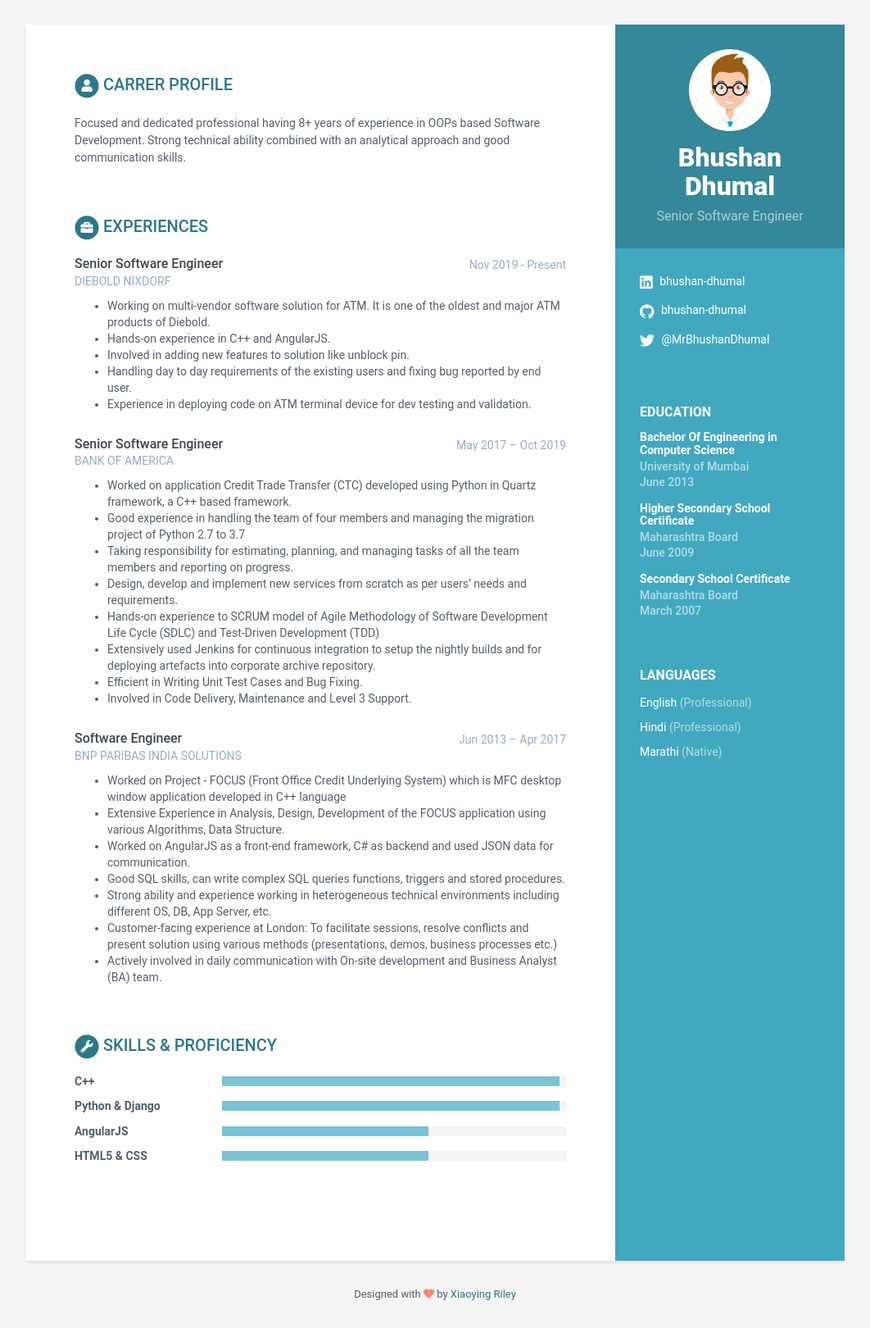
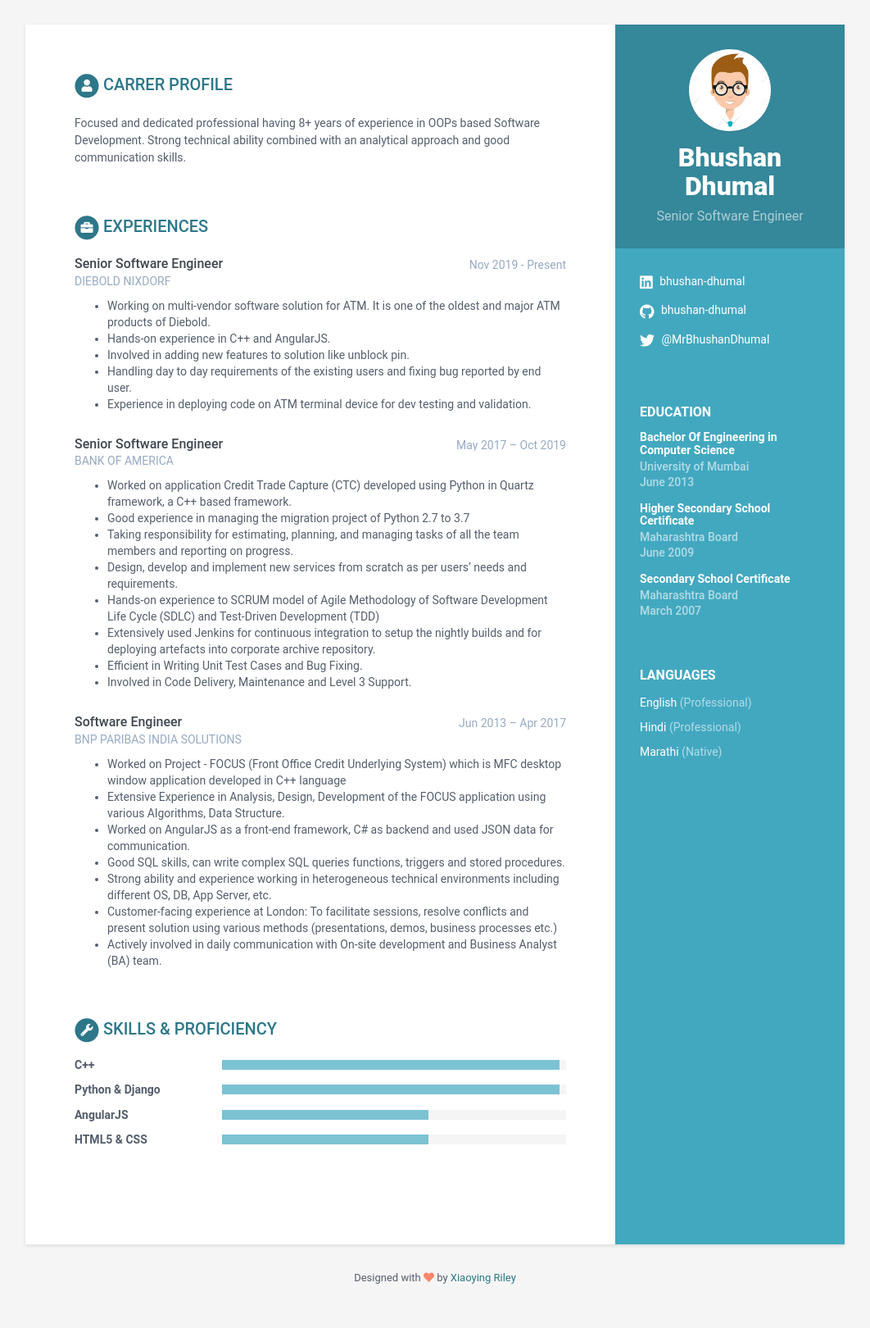
Before and after one commit to bhushan-dhumal/bhushan-dhumal.github.io, a Jekyll site: the page built from index.html, in a window 1280 px wide. Shown: the whole page at 82% size, without its empty margins (109-1171 px from the left). Built offline with Jekyll 4.4.1, drawn with Linux system fonts in a browser that asks for light colours.

Commit message:
Update data.yml

```diff
--- a/_data/data.yml
+++ b/_data/data.yml
@@ -72,8 +72,8 @@ experiences:
       time: May 2017 – Oct 2019
       company: BANK OF AMERICA
       details: |
-        -	Worked on application Credit Trade Transfer (CTC) developed using Python in Quartz framework, a C++ based framework.
-        -	Good experience in handling the team of four members and managing the migration project of Python 2.7 to 3.7
+        -	Worked on application Credit Trade Capture (CTC) developed using Python in Quartz framework, a C++ based framework.
+        -	Good experience in managing the migration project of Python 2.7 to 3.7
         -	Taking responsibility for estimating, planning, and managing tasks of all the team members and reporting on progress.
         -	Design, develop and implement new services from scratch as per users’ needs and requirements.
         -	Hands-on experience to SCRUM model of Agile Methodology of Software Development Life Cycle (SDLC) and Test-Driven Development (TDD)
```
